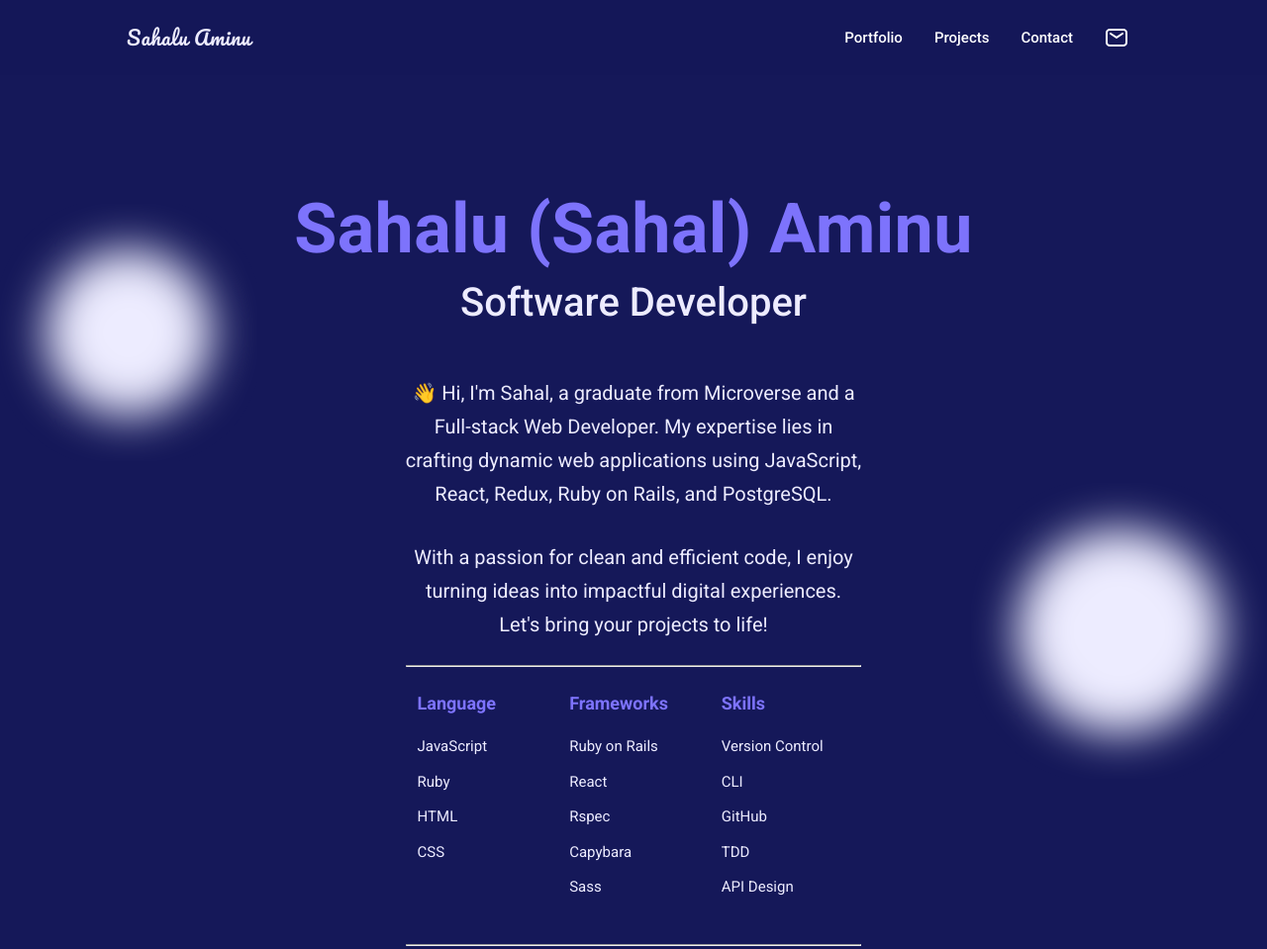
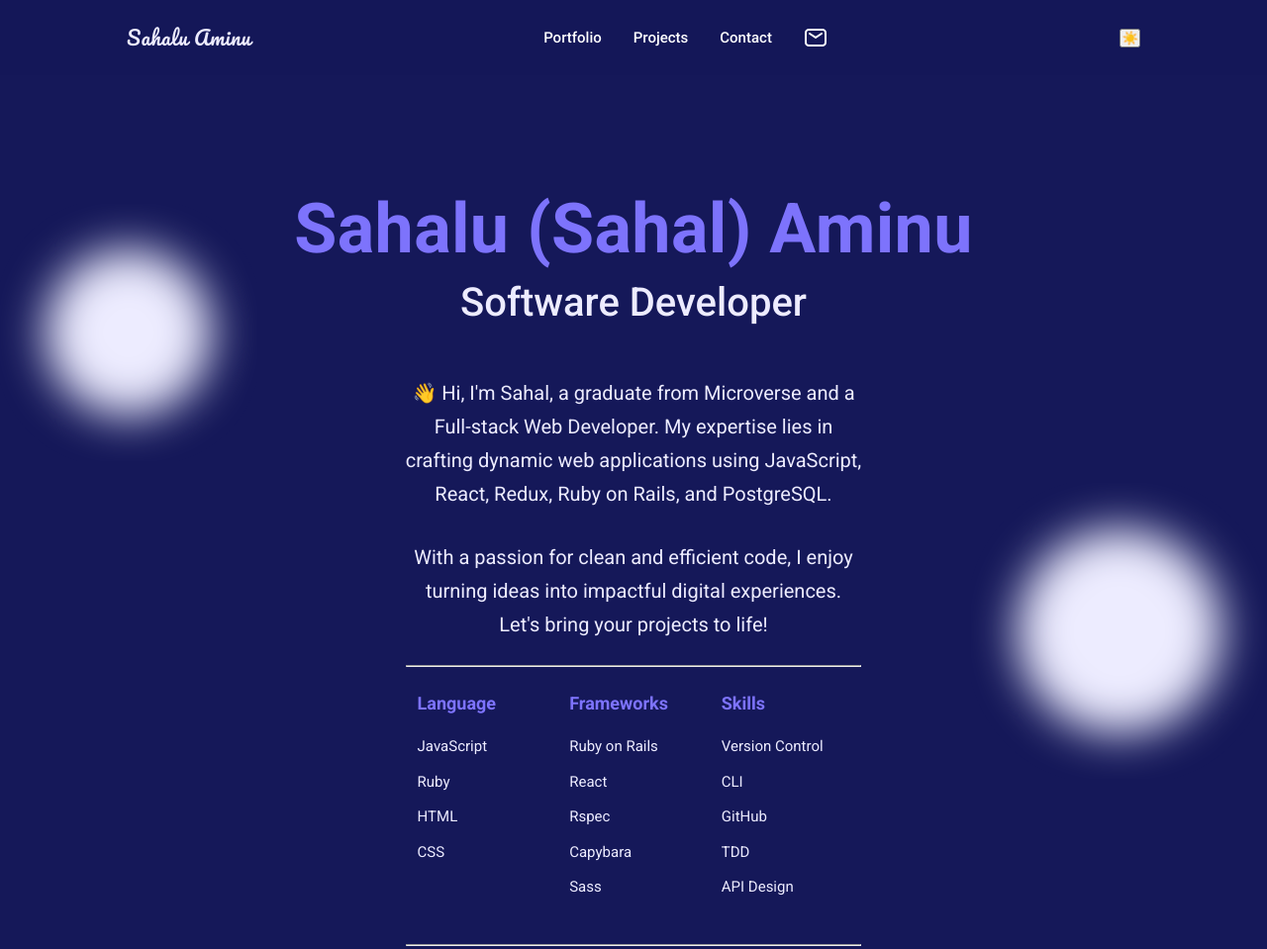
Before and after one commit to sahlminkok/sahal-portfolio, a website: page index.html in a window 1280 px wide. Shown: the top 959 px of the page at 99% size. Drawn offline with Linux system fonts and the light colour scheme.

Commit message:
Add dark mode button

```diff
--- a/index.html
+++ b/index.html
@@ -58,6 +58,7 @@
               /></a>
             </li>
           </div>
+          <button type="button" class="dark-mode-btn">☀️</button>
         </ul>
       </nav>
     </header>
```
